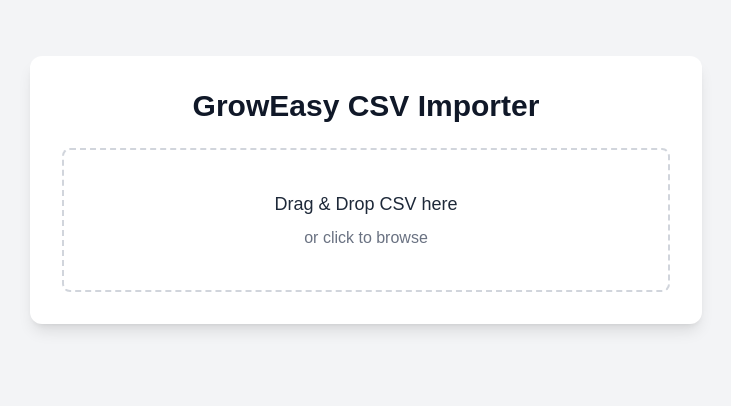
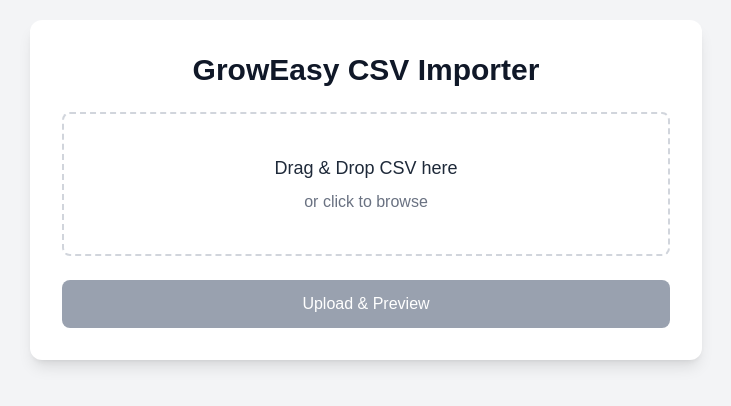
Before and after one commit to pratham94380/groweasy-ai-importer, a Next.js app in the folder frontend/: page / in a window 1280 px wide. Shown: the part 210-616 px from the top of the page, without its empty margins (274-1005 px from the left). Built offline with nearby package versions, Linux system fonts and the light colour scheme.

Commit message:
Implement CSV preview frontend and backend

```diff
--- a/frontend/src/app/page.js
+++ b/frontend/src/app/page.js
@@ -3,8 +3,13 @@
 import { useCallback, useState } from "react";
 import { useDropzone } from "react-dropzone";
 
+
+
+
 export default function Home() {
   const [file, setFile] = useState(null);
+  const [preview, setPreview] = useState([]);
+  const [loading, setLoading] = useState(false);
 
   const onDrop = useCallback((acceptedFiles) => {
     if (acceptedFiles.length > 0) {
@@ -19,6 +24,38 @@
     multiple: false,
     onDrop,
   });
+
+  const uploadFile = async () => {
+    if (!file) {
+      alert("Please select a CSV file.");
+      return;
+    }
+
+    const formData = new FormData();
+    formData.append("file", file);
+
+    try {
+      setLoading(true);
+
+      const response = await fetch("http://localhost:5000/upload", {
+        method: "POST",
+        body: formData,
+      });
+
+      const data = await response.json();
+
+      if (data.success) {
+        setPreview(data.preview);
+      } else {
+        alert("Upload failed");
+      }
+    } catch (error) {
+      console.error(error);
+      alert("Server Error");
+    } finally {
+      setLoading(false);
+    }
+  };
 
   return (
     <main className="min-h-screen bg-gray-100 flex items-center justify-center p-6">
@@ -49,6 +86,49 @@
             </>
           )}
         </div>
+
+        <button
+          onClick={uploadFile}
+          disabled={!file || loading}
+          className="mt-6 w-full bg-blue-600 text-white py-3 rounded-lg hover:bg-blue-700 disabled:bg-gray-400"
+        >
+          {loading ? "Uploading..." : "Upload & Preview"}
+        </button>
+
+        {preview.length > 0 && (
+          <div className="mt-8 overflow-x-auto">
+            <h2 className="text-2xl font-semibold mb-4 text-gray-900">
+              CSV Preview
+            </h2>
+
+            <table className="min-w-full border border-gray-300">
+              <thead className="bg-gray-200">
+                <tr>
+                  {Object.keys(preview[0]).map((key) => (
+                    <th
+                      key={key}
+                      className="border px-4 py-2 text-left text-gray-800"
+                    >
+                      {key}
+                    </th>
+                  ))}
+                </tr>
+              </thead>
+
+              <tbody>
+                {preview.map((row, index) => (
+                  <tr key={index}>
+                    {Object.values(row).map((value, i) => (
+                      <td key={i} className="border px-4 py-2 text-gray-700">
+                        {value}
+                      </td>
+                    ))}
+                  </tr>
+                ))}
+              </tbody>
+            </table>
+          </div>
+        )}
       </div>
     </main>
   );
```
Also changed, not shown: 2 other files (tests, documents, lock files or other folders).
